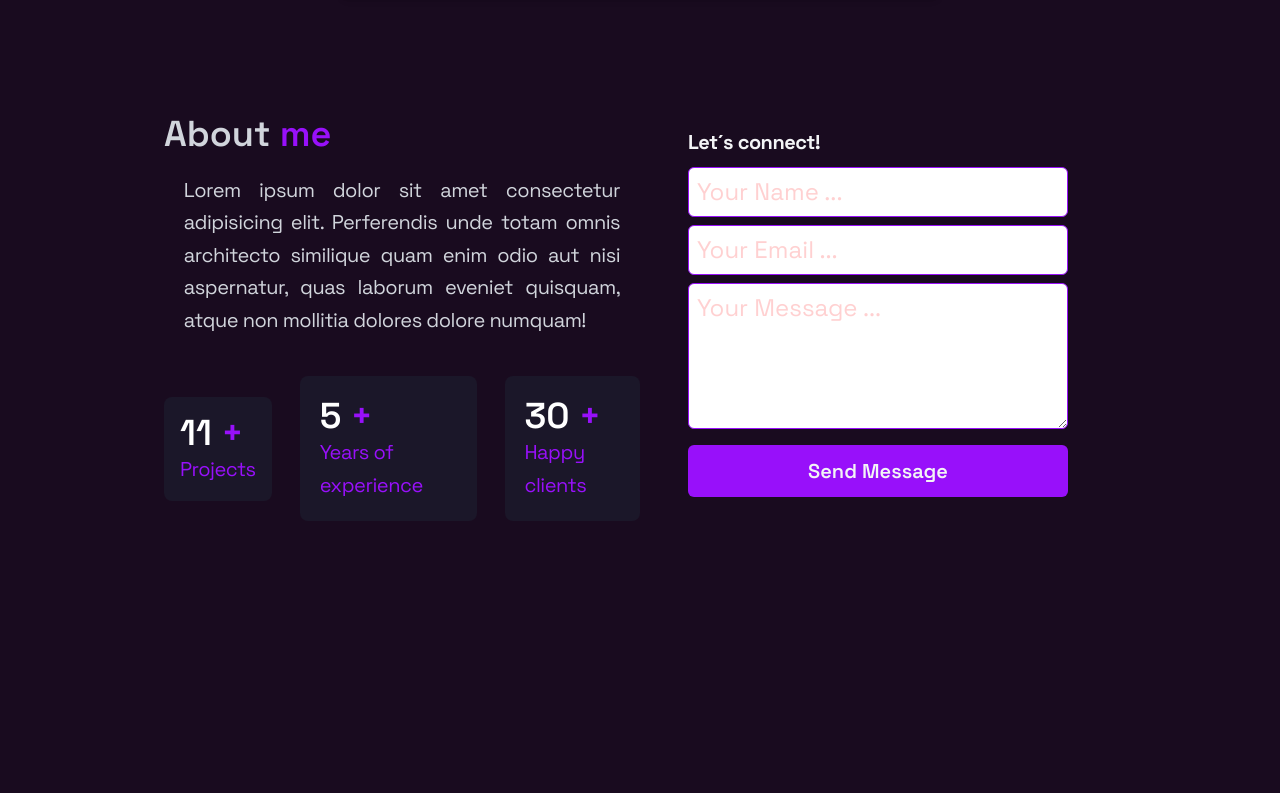
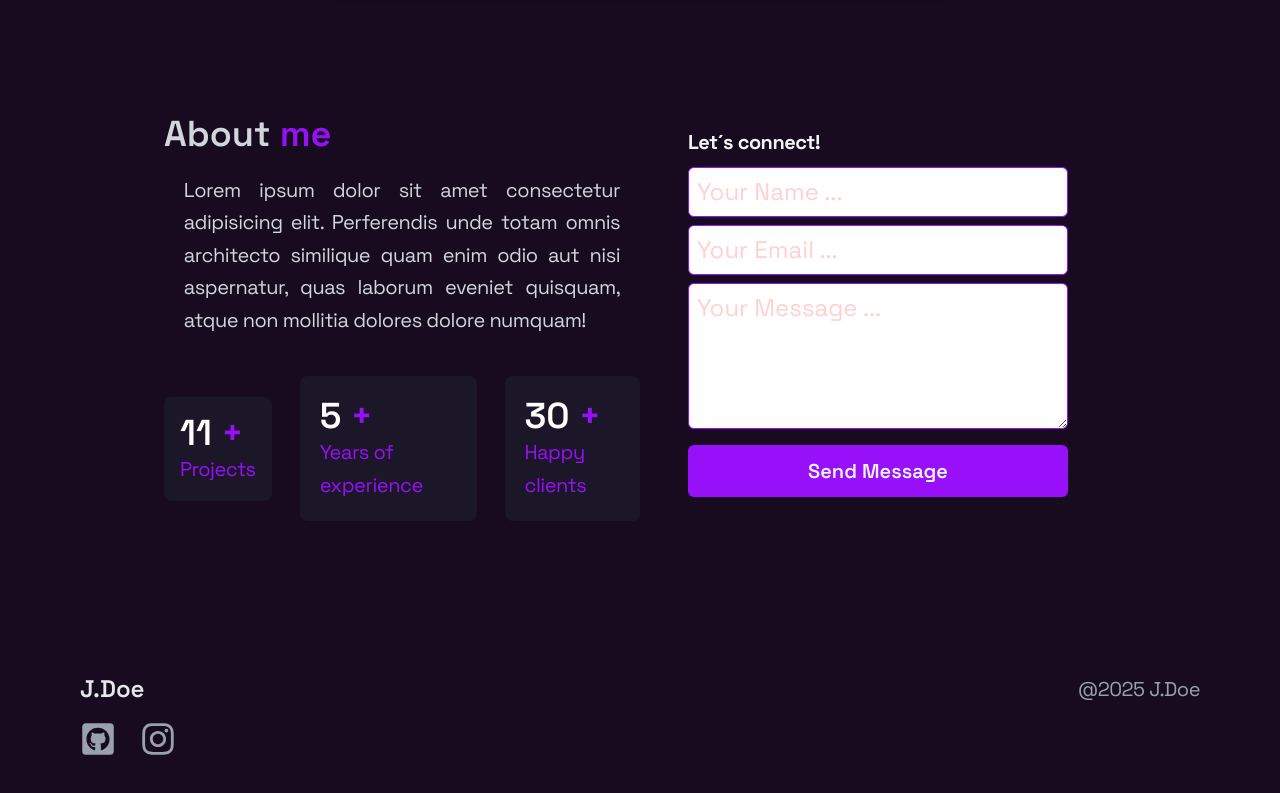
Before and after one commit to sadournyg/portfolio, a React (Vite) app: page / in a window 1280 px wide. Shown: the part 4310-5103 px from the top of the page. Before the commit the page ends 4903 px from the top, so only its background shows below. Built offline with nearby package versions, Linux system fonts and the light colour scheme.

Commit message:
feat : completed Footer component

```diff
--- a/src/App.jsx
+++ b/src/App.jsx
@@ -5,6 +5,7 @@ import Skills from "./components/Skills";
 import Portfolio from "./components/Portfolio";
 import Experience from "./components/Experience";
 import Contact from "./components/Contact";
+import Footer from "./components/Footer";
 
 const App = () => {
   return (
@@ -15,6 +16,7 @@ const App = () => {
       <Portfolio />
       <Experience />
       <Contact />
+      <Footer />
     </div>
   );
 };
--- /dev/null
+++ b/src/components/Footer.jsx
@@ -0,0 +1,23 @@
+import React from "react";
+import { FaGithubSquare, FaInstagram } from "react-icons/fa";
+
+const Footer = () => {
+  return (
+    <div className="max-w-[1300px] mx-auto flex justify-between p-6 md:p-20 text-sm md:text-lg mt-12">
+      <div className="space-y-4">
+        <h3 className="text-2xl text-gray-200 font-semibold">J.Doe</h3>
+        <div className="flex flex-row gap-6 text-gray-400 text-4xl">
+          <a href="#">
+            <FaGithubSquare />
+          </a>
+          <a href="#">
+            <FaInstagram />
+          </a>
+        </div>
+      </div>
+      <p className="text-gray-400">@2025 J.Doe</p>
+    </div>
+  );
+};
+
+export default Footer;
```
